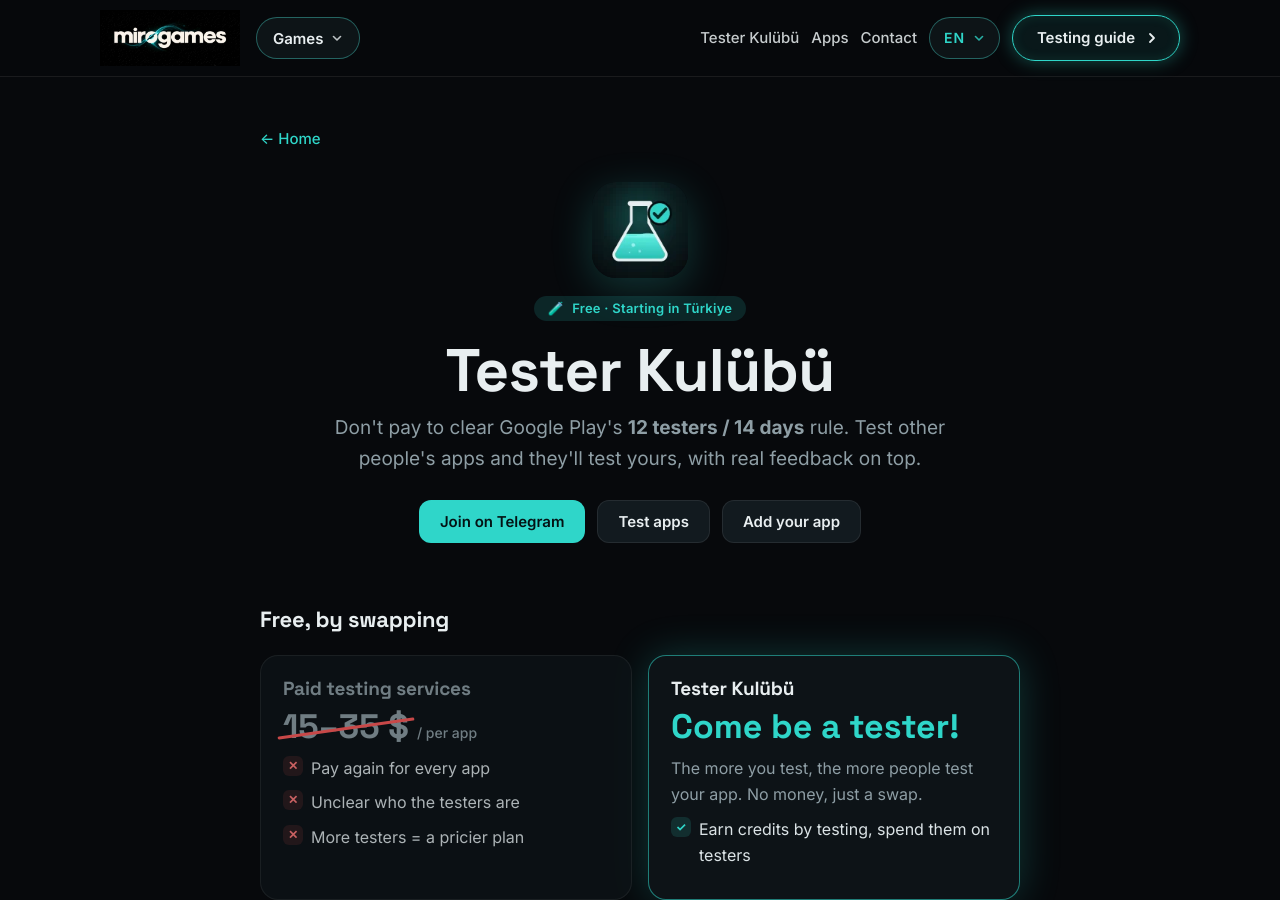
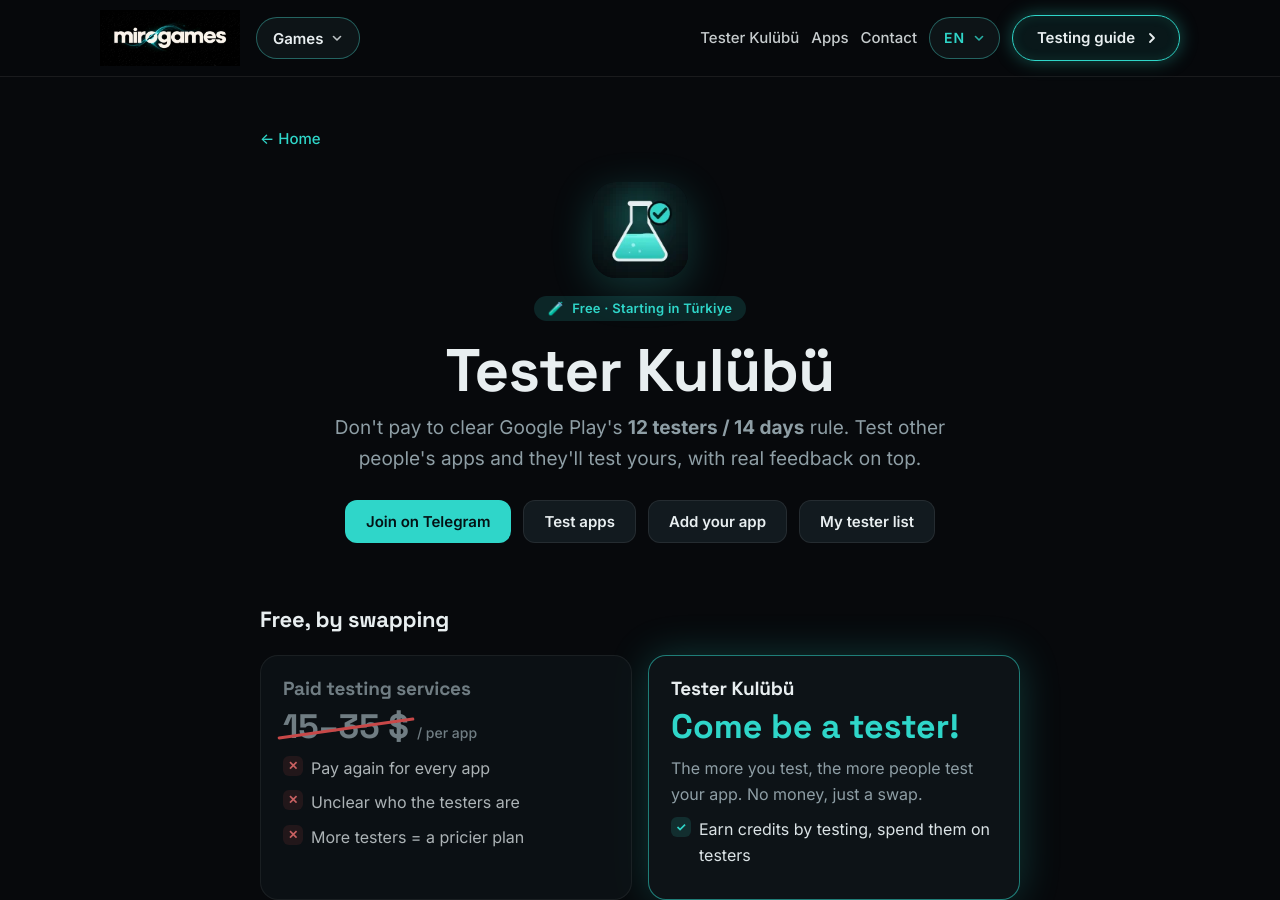
Before and after one commit to bukesafiye/bukesafiye.github.io, a Jekyll site: the page built from testerkulubu.md, in a window 1280 px wide and 900 px high. Built offline with Jekyll 4.4.1, drawn with Linux system fonts in a browser that asks for light colours.

Commit message:
Tester Kulübü: üstte 'Testçi listem' butonu (Hesabım'a gider)
Co-Authored-By: Claude Opus 5.5 <noreply@anthropic.com>

```diff
--- a/testerkulubu.md
+++ b/testerkulubu.md
@@ -99,6 +99,7 @@ o dosyadaki tk_ayar / tk_rozet ile aynı olmalı.
     {%- endif %}
     <a class="btn" href="#uygulamalar"><span class="tr">Test et</span><span class="en">Test apps</span></a>
     <a class="btn" href="#basvur"><span class="tr">Uygulamanı ekle</span><span class="en">Add your app</span></a>
+    <a class="btn" href="#hesabim"><span class="tr">Testçi listem</span><span class="en">My tester list</span></a>
   </div>
 </section>
 
```
